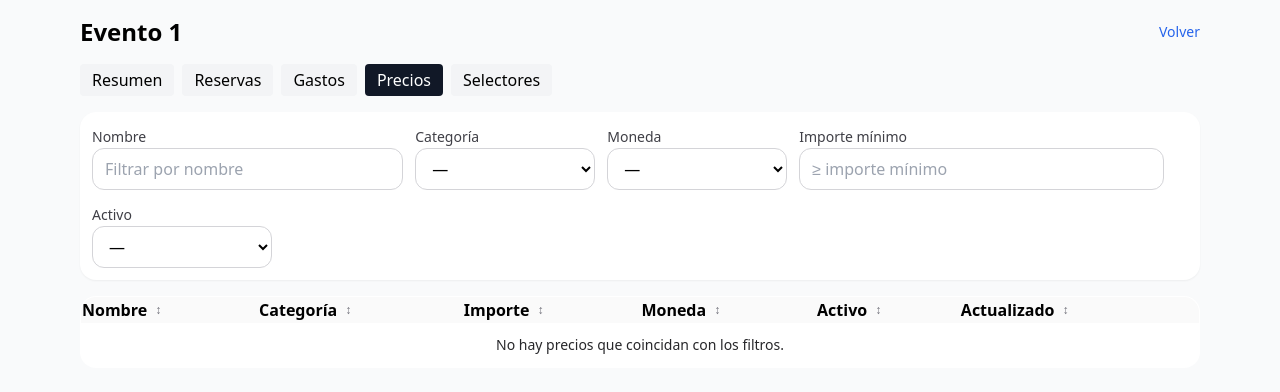
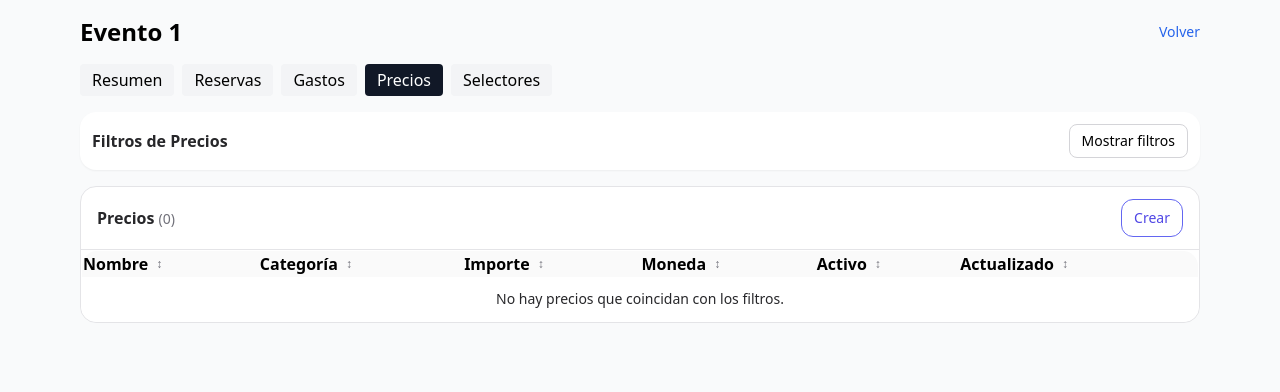
Before and after one commit to Valcis/Eventos, a React (Vite) app: page /eventos/1/precios in a window 1280 px wide. Shown: the top 392 px of the page. Built offline with nearby package versions, Linux system fonts and the light colour scheme.

Commit message:
dataTable refactorized

```diff
--- a/src/components/ui/FilterBar/FilterBar.tsx
+++ b/src/components/ui/FilterBar/FilterBar.tsx
@@ -6,11 +6,13 @@ export interface FilterBarProps<T> {
     fields: FilterField<T>[];
     values: FilterValues;
     onChange: (values: FilterValues) => void;
-    /** If true, inputs render inline and compact. */
     isInline?: boolean;
-    /** Debounce for text/number filters (ms). */
     debounceMs?: number;
     className?: string;
+    title?: string;
+    isCollapsible?: boolean;
+    isOpen?: boolean;
+    onToggle?: (open: boolean) => void;
 }
 
 
@@ -23,19 +25,20 @@ const DEFAULT_DEBOUNCE = 250;
  * - Select/boolean/date fire instantly.
  */
 export function FilterBar<T>({
-                                 fields,
-                                 values,
-                                 onChange,
-                                 isInline = true,
-                                 debounceMs = DEFAULT_DEBOUNCE,
-                                 className,
+                                 fields, values, onChange, isInline = true, debounceMs = DEFAULT_DEBOUNCE,
+                                 className, title, isCollapsible = false, isOpen, onToggle
                              }: FilterBarProps<T>) {
     const [local, setLocal] = useState<FilterValues>(values);
+    const [openInternal, setOpenInternal] = useState<boolean>(true);
+    const open = (typeof isOpen === 'boolean') ? isOpen : openInternal;
 
+    function toggleOpen() {
+        const next = !open;
+        onToggle ? onToggle(next) : setOpenInternal(next);
+    }
 
 // Sync external changes in case the parent resets filters.
     useEffect(() => setLocal(values), [values]);
-
 
 // Debounced commit for text/number.
     useEffect(() => {
@@ -58,7 +61,6 @@ export function FilterBar<T>({
         'w-full rounded-xl border border-zinc-300 px-3 py-2 focus:outline-none focus:ring-2 focus:ring-indigo-500 bg-white';
 
 
-
     function setValue(id: string, value: Primitive, instant = false) {
         if (instant) {
             onChange({...local, [id]: value});
@@ -70,14 +72,34 @@ export function FilterBar<T>({
 
     return (
         <div className={containerCls}>
+            {/* Cabecera: título + botón mostrar/ocultar */}
+            <div className="w-full flex items-center justify-between">
+                <div className="text-base font-semibold text-zinc-800">
+                    {title ?? 'Filtros'}
+                </div>
+                {(isCollapsible ?? true) && (
+                    <button
+                        type="button"
+                        onClick={toggleOpen}
+                        className="text-sm px-3 py-1.5 rounded-lg border border-zinc-300"
+                        aria-expanded={open}
+                        aria-controls="filterbar-form"
+                    >
+                        {open ? 'Ocultar filtros' : 'Mostrar filtros'}
+                    </button>
+                )}
+            </div>
+
+            {/* Formulario de filtros */}
+            {open && (
+                <div id="filterbar-form"
+                     className={`${isInline ? 'flex flex-wrap items-end gap-3' : 'grid gap-3'} w-full`}>
                     {fields.map((f) => {
                         const id = String(f.id);
                         const val = local[id] ?? f.defaultValue ?? '';
                         return (
                             <div key={id} className="min-w-[180px]">
-                        <label htmlFor={id} className={labelCls}>
-                            {f.label}
-                        </label>
+                                <label htmlFor={id} className={labelCls}>{f.label}</label>
                                 {f.type === 'text' && (
                                     <input
                                         id={id}
@@ -107,9 +129,7 @@ export function FilterBar<T>({
                                     >
                                         <option value="">—</option>
                                         {(f.options ?? []).map((opt) => (
-                                    <option key={opt.value} value={opt.value}>
-                                        {opt.label}
-                                    </option>
+                                            <option key={opt.value} value={opt.value}>{opt.label}</option>
                                         ))}
                                     </select>
                                 )}
@@ -118,13 +138,7 @@ export function FilterBar<T>({
                                         id={id}
                                         className={inputCls}
                                         value={val === '' ? '' : String(Boolean(val))}
-                                onChange={(e) =>
-                                    setValue(
-                                        id,
-                                        e.target.value === '' ? '' : e.target.value === 'true',
-                                        true
-                                    )
-                                }
+                                        onChange={(e) => setValue(id, e.target.value === '' ? '' : e.target.value === 'true', true)}
                                     >
                                         <option value="">—</option>
                                         <option value="true">Sí</option>
@@ -144,7 +158,10 @@ export function FilterBar<T>({
                         );
                     })}
                 </div>
+            )}
+        </div>
     );
+
 }
 
 
--- a/src/pages/evento/Precios.tsx
+++ b/src/pages/evento/Precios.tsx
@@ -1,4 +1,4 @@
-import React, {useMemo, useState} from 'react';
+import React, {useEffect, useMemo, useState} from 'react';
 import {DataTable} from '../../components/ui/DataTable';
 import type {SortState} from '../../components/ui/DataTable/types';
 import Pagination from '../../components/ui/DataTable/Pagination';
@@ -17,19 +17,12 @@ const MIN_ROWS_FOR_PAGINATION = 6; // aparece paginación si hay > 5 filas
 export default function Precios() {
 // TODO: Integrar con fuente real de datos. Por ahora, array vacío para no romper.
     const [rows] = useState<PrecioItem[]>([]);
-
-
-// Estado de filtros controlados por FilterBar
     const [filters, setFilters] = useState<FilterValues>({});
-
-
-// Estado de orden
     const [sort, setSort] = useState<SortState>({columnId: null, direction: null});
-
-
-// Estado de paginación
+    const [isFiltersOpen, setIsFiltersOpen] = useState<boolean>(false); // por defecto ocultos
     const [page, setPage] = useState<number>(1);
     const [pageSize, setPageSize] = useState<number>(10);
+
     // Definición de campos filtrables (se puede mover a config si se reutiliza fuera)
     const filterFields = useMemo<FilterField<PrecioItem>[]>(
         () => [
@@ -110,21 +103,43 @@ export default function Precios() {
 
 
 // Reset de página al cambiar filtros/orden
-    React.useEffect(() => setPage(1), [filters, sort]);
-
+    useEffect(() => setPage(1), [filters, sort]);
 
     const shouldShowPagination = filtered.length >= MIN_ROWS_FOR_PAGINATION;
 
     return (
         <div className="space-y-4">
-            {/* Filtro opcional: en Precios sí lo usamos */}
+            {/* Toolbar con título + botón para mostrar/ocultar filtros */}
+
             <FilterBar<PrecioItem>
+                title="Filtros de Precios"
                 fields={effectiveFields}
                 values={filters}
                 onChange={setFilters}
                 isInline
+                isCollapsible
+                isOpen={isFiltersOpen}
+                onToggle={setIsFiltersOpen}
             />
 
+
+            {/* Card de la tabla */}
+            <div className="rounded-2xl border border-zinc-200 bg-white overflow-hidden">
+                <div className="flex items-center justify-between px-4 py-3 border-b border-zinc-200">
+                    <h3 className="text-base font-semibold text-zinc-800">
+                        Precios <span className="text-sm font-normal text-zinc-500">({filtered.length})</span>
+                    </h3>
+                    <button
+                        type="button"
+                        className="text-sm px-3 py-2 rounded-xl border border-indigo-500 text-indigo-600 hover:bg-indigo-50"
+                        onClick={() => {
+                            // Llama aquí a tu modal existente
+                            // ej: openPrecioModal();
+                        }}
+                    >
+                        Crear
+                    </button>
+                </div>
 
                 <DataTable<PrecioItem>
                     rows={paged}
@@ -134,6 +149,7 @@ export default function Precios() {
                     emptyState={<span>No hay precios que coincidan con los filtros.</span>}
                 />
 
+            </div>
 
             {shouldShowPagination && (
                 <Pagination
@@ -142,8 +158,9 @@ export default function Precios() {
                     total={filtered.length}
                     onPageChange={setPage}
                     onPageSizeChange={setPageSize}
-                />)
-            }
+                />
+            )}
         </div>
     );
+
 }
```
Lines whose indentation alone changed are shown as unchanged.
